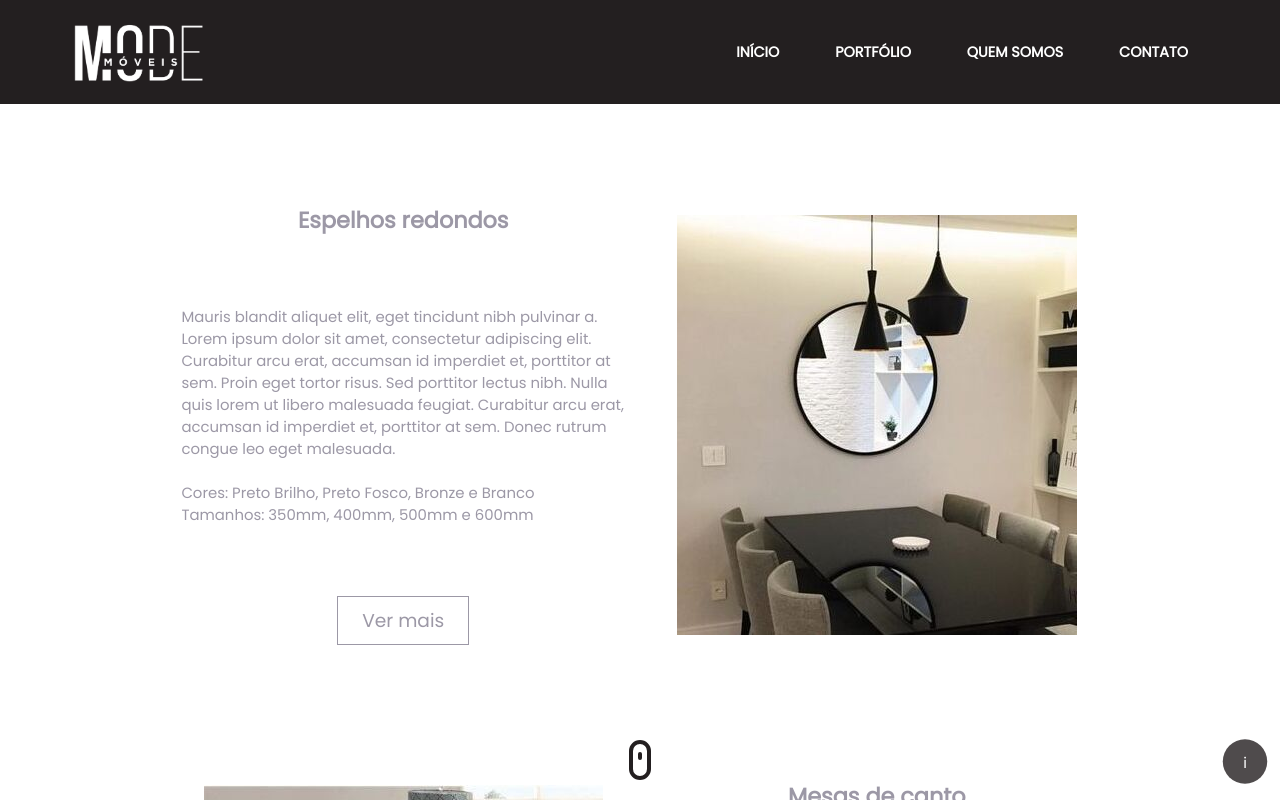
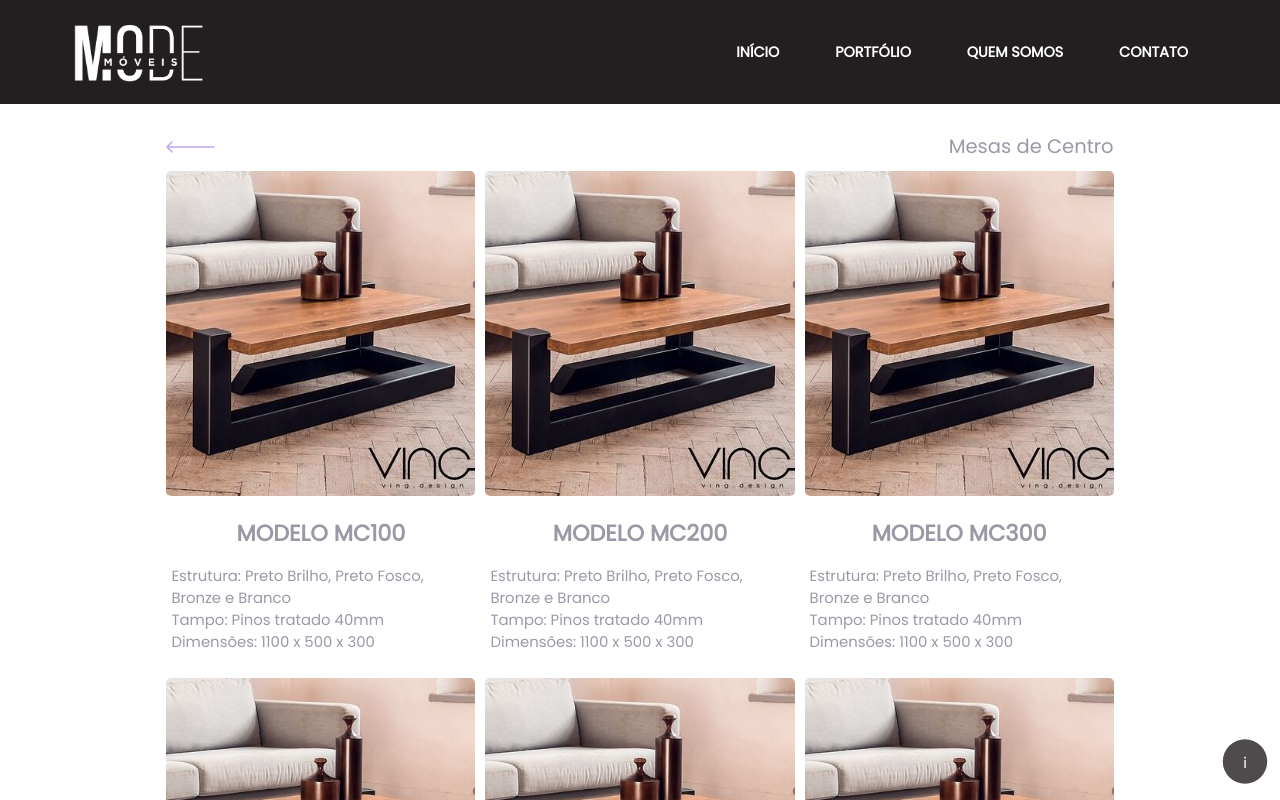
Before and after one commit to peedrinhoph/mode, a React (Create React App) app: page /portfolio/show-more/center-tables in a window 1280 px wide. Shown: the top 800 px of the page. Built offline with nearby package versions, Linux system fonts and the light colour scheme; the HTML template or start-up script is replaced by a standard one.

Commit message:
show more portfolio

```diff
--- a/src/pages/Portfolio/index.js
+++ b/src/pages/Portfolio/index.js
@@ -1,5 +1,5 @@
 import React, { useState, useEffect } from 'react';
-import { Link } from 'react-router-dom';
+import { Link, useRouteMatch } from 'react-router-dom';
 
 import PageHeader from '../../components/PageHeader';
 import PageFooter from '../../components/PageFooter';
@@ -14,6 +14,8 @@ import Image6 from '../../assets/images/photo6.jpg';
 import './styles.css';
 
 function Portfolio() {
+    let { url } = useRouteMatch();
+
     const [scroll, setScroll] = useState('hidden');
     useEffect(() => {
         const scrollListener = () => {
@@ -51,12 +53,12 @@ function Portfolio() {
                                         <br />Tamanhos: 350mm, 400mm, 500mm e 600mm
                                     </p>
                                     <div className="product-buttom">
-                                        <Link to="show-more">Ver mais</Link>
+                                        <Link to={`${url}/show-more/mirror`}>Ver mais</Link>
                                     </div>
                                 </div>
                                 <div className="product-image">
                                     <figure>
-                                        <img src={Image5} alt="product" className="hover-blur" />
+                                        <img src={Image5} alt="product" className="zoom" />
                                     </figure>
                                 </div>
 
@@ -64,7 +66,7 @@ function Portfolio() {
                             <div className="section-portfolio-product reverse">
                                 <div className="product-image">
                                     <figure>
-                                        <img src={Image2} alt="product" className="hover-blur" />
+                                        <img src={Image2} alt="product" className="zoom" />
                                     </figure>
                                 </div>
                                 <div className="section-product-description">
@@ -79,7 +81,7 @@ function Portfolio() {
                                         <br /><br />Cores: Preto Brilho, Preto Fosco, Bronze e Branco
                                     </p>
                                     <div className="product-buttom">
-                                        <Link to="contact">Ver mais</Link>
+                                        <Link to={`${url}/show-more/corner-tables`}>Ver mais</Link>
                                     </div>
                                 </div>
                             </div>
@@ -96,19 +98,19 @@ function Portfolio() {
                                         <br /><br />Cores: Preto Brilho, Preto Fosco, Bronze e Branco
                                     </p>
                                     <div className="product-buttom">
-                                        <Link to="contact">Ver mais</Link>
+                                        <Link to={`${url}/show-more/center-tables`}>Ver mais</Link>
                                     </div>
                                 </div>
                                 <div className="product-image">
                                     <figure>
-                                        <img src={Image3} alt="product" className="hover-blur" />
+                                        <img src={Image3} alt="product" className="zoom" />
                                     </figure>
                                 </div>
                             </div>
                             <div className="section-portfolio-product reverse">
                                 <div className="product-image">
                                     <figure>
-                                        <img src={Image1} alt="product" className="hover-blur" />
+                                        <img src={Image1} alt="product" className="zoom" />
                                     </figure>
                                 </div>
                                 <div className="section-product-description">
@@ -123,7 +125,7 @@ function Portfolio() {
                                         <br /><br />Cores: Preto Brilho, Preto Fosco, Bronze e Branco
                                     </p>
                                     <div className="product-buttom">
-                                        <Link to="contact">Ver mais</Link>
+                                        <Link to={`${url}/show-more/stools-and-puffs`}>Ver mais</Link>
                                     </div>
                                 </div>
                             </div>
@@ -140,12 +142,12 @@ function Portfolio() {
                                         <br /><br />Cores: Preto Brilho, Preto Fosco, Bronze e Branco
                                     </p>
                                     <div className="product-buttom">
-                                        <Link to="contact">Ver mais</Link>
+                                        <Link to={`${url}/show-more/dining-tables`}>Ver mais</Link>
                                     </div>
                                 </div>
                                 <div className="product-image">
                                     <figure>
-                                        <img src={Image5} alt="product" className="hover-blur" />
+                                        <img src={Image5} alt="product" className="zoom" />
                                     </figure>
                                 </div>
 
@@ -153,7 +155,7 @@ function Portfolio() {
                             <div className="section-portfolio-product reverse">
                                 <div className="product-image">
                                     <figure>
-                                        <img src={Image4} alt="product" className="hover-blur" />
+                                        <img src={Image4} alt="product" className="zoom" />
                                     </figure>
                                 </div>
                                 <div className="section-product-description">
@@ -168,7 +170,7 @@ function Portfolio() {
                                         <br /><br />Cores: Preto Brilho, Preto Fosco, Bronze e Branco
                                     </p>
                                     <div className="product-buttom">
-                                        <Link to="contact">Ver mais</Link>
+                                        <Link to={`${url}/show-more/sideboards`}>Ver mais</Link>
                                     </div>
                                 </div>
                             </div>
@@ -185,12 +187,12 @@ function Portfolio() {
                                         <br /><br />Cores: Preto Brilho, Preto Fosco, Bronze e Branco
                                     </p>
                                     <div className="product-buttom">
-                                        <Link to="contact">Ver mais</Link>
+                                        <Link to={`${url}/show-more/others`}>Ver mais</Link>
                                     </div>
                                 </div>
                                 <div className="product-image">
                                     <figure>
-                                        <img src={Image6} alt="product" className="hover-blur" />
+                                        <img src={Image6} alt="product" className="zoom" />
                                     </figure>
                                 </div>
                             </div>
--- a/src/pages/Portfolio/styles.css
+++ b/src/pages/Portfolio/styles.css
@@ -99,7 +99,6 @@
 
   .section-portfolio-product {
     grid-template-columns: repeat(2, 1fr);
-    grid-auto-rows: 70vh;
   }
 
   .reverse {
--- a/src/pages/ShowMore/index.js
+++ b/src/pages/ShowMore/index.js
@@ -1,24 +1,52 @@
 import React from 'react';
+import { useParams, Link } from 'react-router-dom';
+
 import PageHeader from '../../components/PageHeader';
 import PageFooter from '../../components/PageFooter';
 
 import Image5 from '../../assets/images/photo3.jpg';
+import backIcon from '../../assets/images/icons/back.svg';
 
 import './styles.css';
 
 function ShowMore() {
+    function local(path) {
+        switch (path) {
+            case 'mirror':
+                return 'Espelhos';
+            case 'corner-tables':
+                return 'Mesas de Canto';
+            case 'center-tables':
+                return 'Mesas de Centro';
+            case 'stools-and-puffs':
+                return 'Banquetas e Puffs';
+            case 'dining-tables':
+                return 'Mesas de Jantar';
+            case 'sideboards':
+                return 'Aparadores';
+            case 'others':
+                return 'Outros';
+            default:
+                return null;
+        }
+    }
+
+    let { params } = useParams();
     return (
         <div id="page-portfolio-show" className="container ">
             <PageHeader />
             <main>
                 <div id="page-start-content">
                     <div className="section-list">
-
+                        <div className="section-back">
+                            <Link to="/portfolio"><img src={backIcon} alt="Voltar" /></Link>
+                            <span>{local(params)}</span>
+                        </div>
                         <div className="section-list-grid">
                             <div className="section-product-show">
                                 <div className="product-image-show">
                                     <figure>
-                                        <img src={Image5} alt="product" />
+                                        <img src={Image5} alt="product" className="hover-gray" />
                                     </figure>
                                 </div>
                                 <div className="section-description-show">
@@ -34,7 +62,7 @@ function ShowMore() {
                             <div className="section-product-show">
                                 <div className="product-image-show">
                                     <figure>
-                                        <img src={Image5} alt="product" />
+                                        <img src={Image5} alt="product" className="hover-gray" />
                                     </figure>
                                 </div>
                                 <div className="section-description-show">
@@ -50,7 +78,7 @@ function ShowMore() {
                             <div className="section-product-show">
                                 <div className="product-image-show">
                                     <figure>
-                                        <img src={Image5} alt="product" />
+                                        <img src={Image5} alt="product" className="hover-gray" />
                                     </figure>
                                 </div>
                                 <div className="section-description-show">
@@ -66,7 +94,7 @@ function ShowMore() {
                             <div className="section-product-show">
                                 <div className="product-image-show">
                                     <figure>
-                                        <img src={Image5} alt="product" />
+                                        <img src={Image5} alt="product" className="hover-gray" />
                                     </figure>
                                 </div>
                                 <div className="section-description-show">
@@ -82,7 +110,7 @@ function ShowMore() {
                             <div className="section-product-show">
                                 <div className="product-image-show">
                                     <figure>
-                                        <img src={Image5} alt="product" />
+                                        <img src={Image5} alt="product" className="hover-gray" />
                                     </figure>
                                 </div>
                                 <div className="section-description-show">
@@ -98,7 +126,7 @@ function ShowMore() {
                             <div className="section-product-show">
                                 <div className="product-image-show">
                                     <figure>
-                                        <img src={Image5} alt="product" />
+                                        <img src={Image5} alt="product" className="hover-gray" />
                                     </figure>
                                 </div>
                                 <div className="section-description-show">
@@ -110,6 +138,39 @@ function ShowMore() {
                                     </p>
                                 </div>
                             </div>
+
+                            <div className="section-product-show">
+                                <div className="product-image-show">
+                                    <figure>
+                                        <img src={Image5} alt="product" className="hover-gray" />
+                                    </figure>
+                                </div>
+                                <div className="section-description-show">
+                                    <h2 className="product-title-show">MODELO MC700</h2>
+                                    <p className="product-text-show">
+                                        Estrutura: Preto Brilho, Preto Fosco, Bronze e Branco
+                                        <br />Tampo: Pinos tratado 40mm
+                                        <br />Dimensões: 1100 x 500 x 300
+                                    </p>
+                                </div>
+                            </div>
+
+                            <div className="section-product-show">
+                                <div className="product-image-show">
+                                    <figure>
+                                        <img src={Image5} alt="product" className="hover-gray" />
+                                    </figure>
+                                </div>
+                                <div className="section-description-show">
+                                    <h2 className="product-title-show">MODELO MC800</h2>
+                                    <p className="product-text-show">
+                                        Estrutura: Preto Brilho, Preto Fosco, Bronze e Branco
+                                        <br />Tampo: Pinos tratado 40mm
+                                        <br />Dimensões: 1100 x 500 x 300
+                                    </p>
+                                </div>
+                            </div>
+
                         </div>
                     </div>
 
--- a/src/pages/ShowMore/styles.css
+++ b/src/pages/ShowMore/styles.css
@@ -16,6 +16,29 @@
     padding-left: 5vw;
 }
 
+.section-back {
+    display: flex;
+    justify-content: space-between;
+    align-items: center;
+    padding: 0 5px 0 5px;
+    padding: 10px 0 10px 0;
+}
+
+.section-back a {
+    height: 3.2rem;
+    transition: opacity 0.2s;
+
+}
+
+.section-back a:hover {
+    opacity: 0.6;
+}
+
+.section-back span{
+    font: 2.1rem Poppins;
+    color: var(--color-text-complement);
+}
+
 .section-list-grid {
     display: grid;
     grid-template-columns: 1fr;
@@ -27,7 +50,7 @@
 }
 
 .product-image-show img {
-    border-radius: 0;
+    border-radius: 5px;
     width: 100%;
 }
 
@@ -54,7 +77,7 @@
     }
 
     #page-portfolio-show main {
-        margin-top: 15rem;
+        margin-top: 13rem;
     }
 
     .product-image-show {
--- a/src/routes.js
+++ b/src/routes.js
@@ -14,21 +14,25 @@ export default function Routes() {
                 component={Inicio}
                 exact
             />
-             <Route
+            <Route
                 path="/portfolio"
                 component={Portfolio}
+                exact
             />
-             <Route
-                path="/show-more"
+            <Route
+                path="/portfolio/show-more/:params"
                 component={ShowMore}
+                exact
             />
-             <Route
+            <Route
                 path="/about-us"
                 component={AboutUs}
+                exact
             />
             <Route
                 path="/contact"
                 component={Contact}
+                exact
             />
         </BrowserRouter>
     )
```
Also changed, not shown: src/components/PageHeader/index.js (+10 -5 lines).
